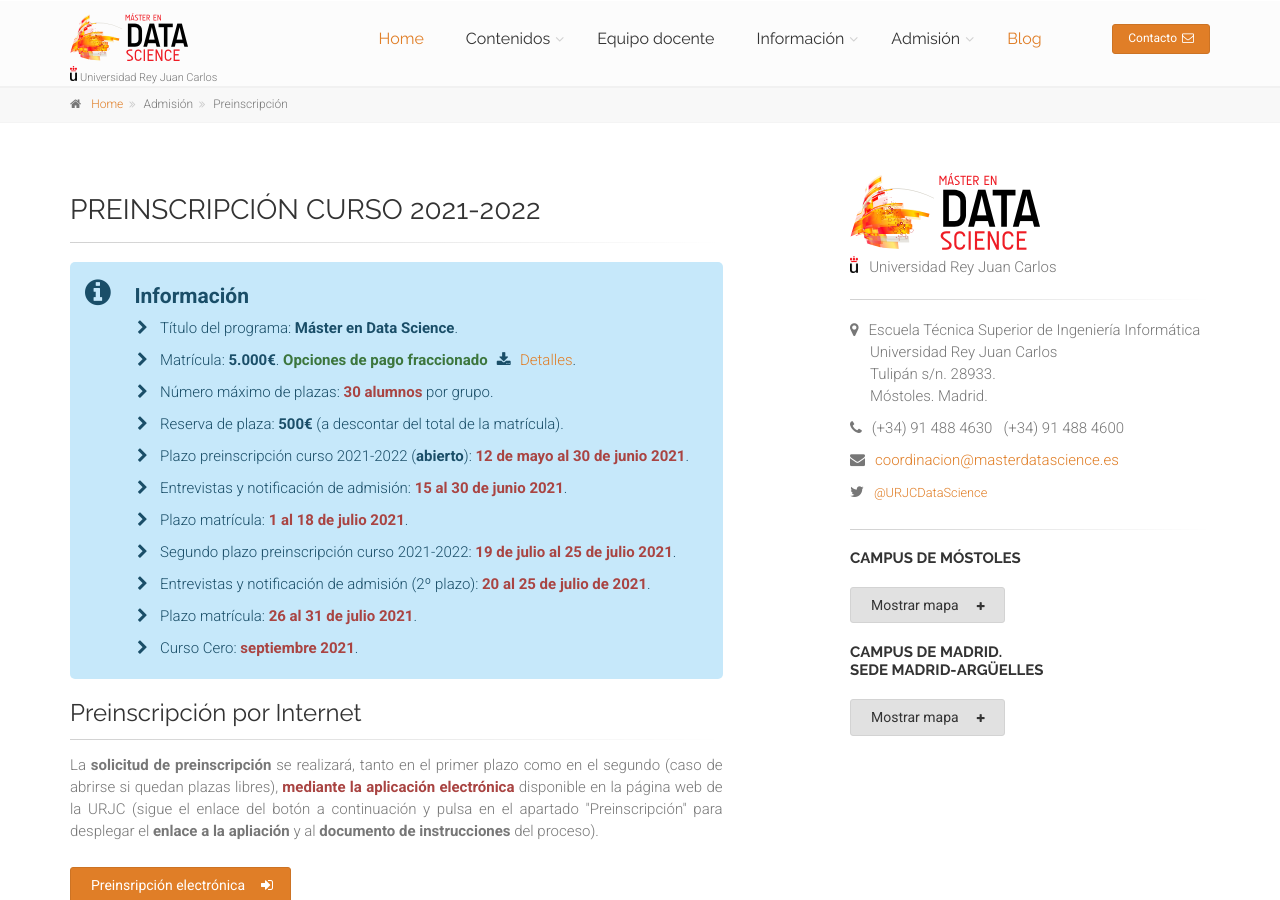
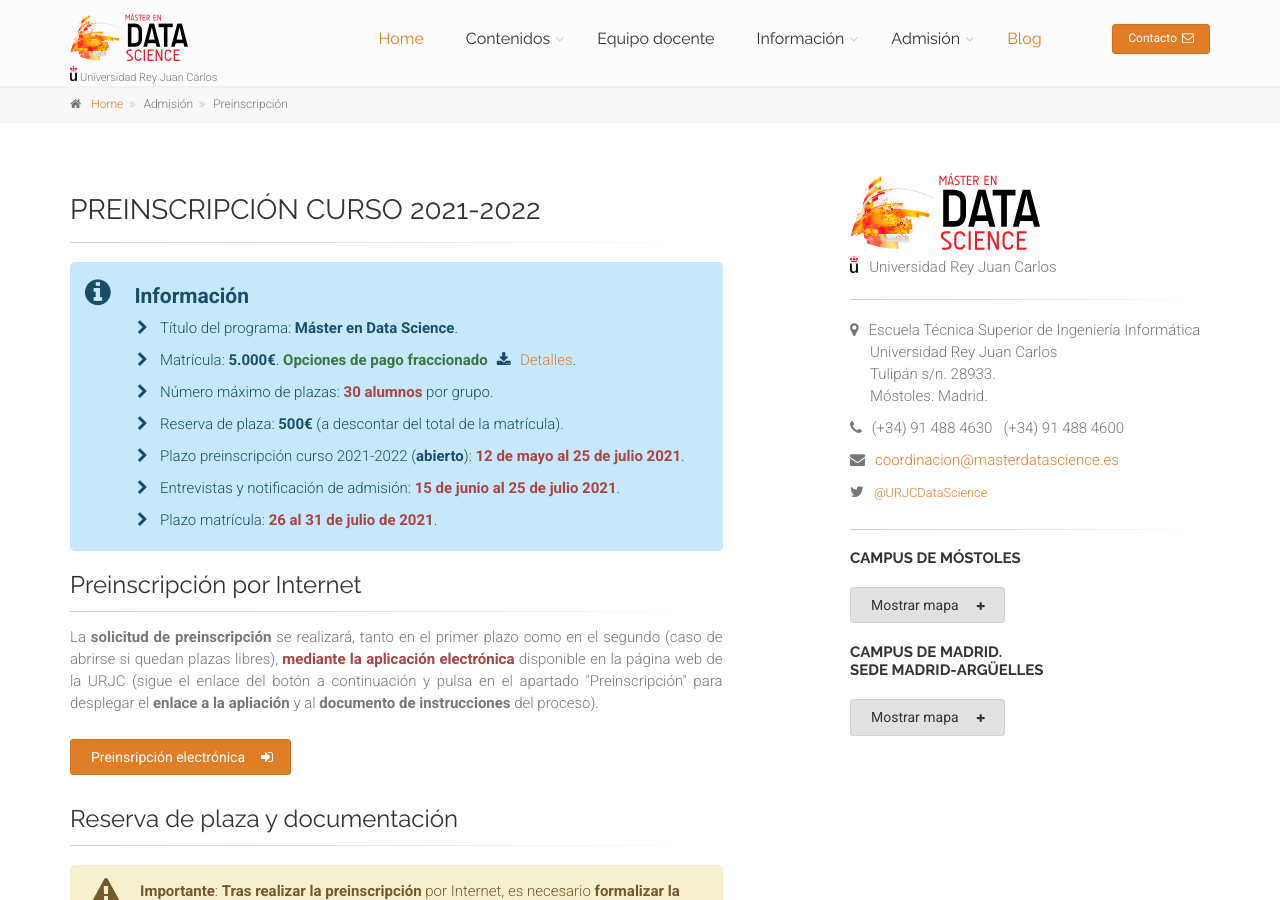
Before and after one commit to URJCDataScience/central, a Jekyll site: the page built from preinscripcion/index.html, in a window 1280 px wide and 900 px high. Built offline with Jekyll 4.4.1, drawn with Linux system fonts in a browser that asks for light colours.

Commit message:
remove segundo plazo

```diff
--- a/preinscripcion/index.html
+++ b/preinscripcion/index.html
@@ -34,25 +34,13 @@ author: URJCDataScience
 						<strong>500€</strong> (a descontar del total de la matrícula).
 					</li>
 					<li><i class="fa fa-chevron-right pr-10"></i>Plazo preinscripción curso 2021-2022 (<strong>abierto</strong>):
-						<strong class="text-danger">12 de mayo al 30 de junio 2021</strong>.
+						<strong class="text-danger">12 de mayo al 25 de julio 2021</strong>.
 					</li>
 					<li><i class="fa fa-chevron-right pr-10"></i>Entrevistas y notificación de admisión:
-						<strong class="text-danger">15 al 30 de junio 2021</strong>.
+						<strong class="text-danger">15 de junio al 25 de julio 2021</strong>.
 					</li>
 					<li><i class="fa fa-chevron-right pr-10"></i>Plazo matrícula:
-						<strong class="text-danger">1 al 18 de julio 2021</strong>.
-					</li>
-					<li><i class="fa fa-chevron-right pr-10"></i>Segundo plazo preinscripción curso 2021-2022:
-						<strong class="text-danger">19 de julio al 25 de julio 2021</strong>.
-					</li>
-					<li><i class="fa fa-chevron-right pr-10"></i>Entrevistas y notificación de admisión (2º plazo):
-						<strong class="text-danger">20 al 25 de julio de 2021</strong>.
-					</li>
-					<li><i class="fa fa-chevron-right pr-10"></i>Plazo matrícula:
-						<strong class="text-danger">26 al 31 de julio 2021</strong>.
-					</li>
-					<li><i class="fa fa-chevron-right pr-10"></i>Curso Cero:
-						<strong class="text-danger">septiembre 2021</strong>.
+						<strong class="text-danger">26 al 31 de julio de 2021</strong>.
 					</li>
 				</ul>
 				</div>
```
